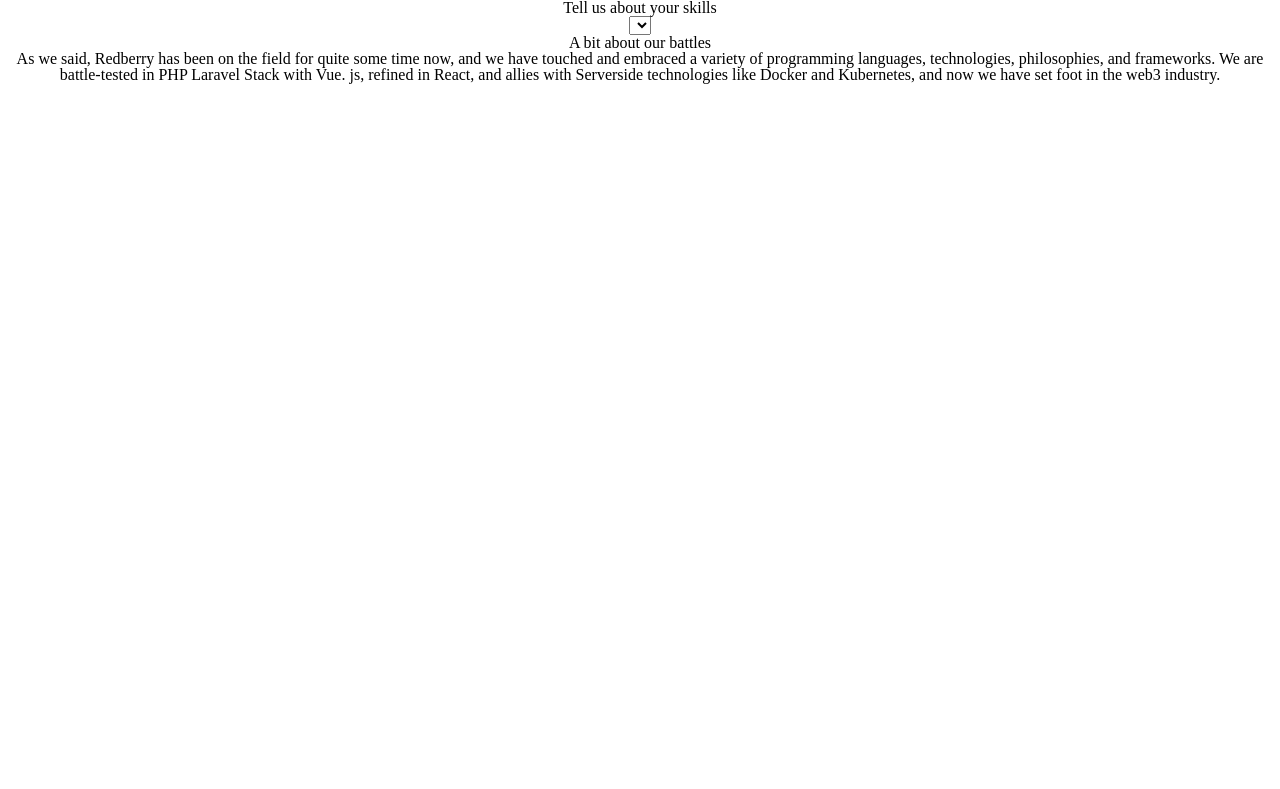
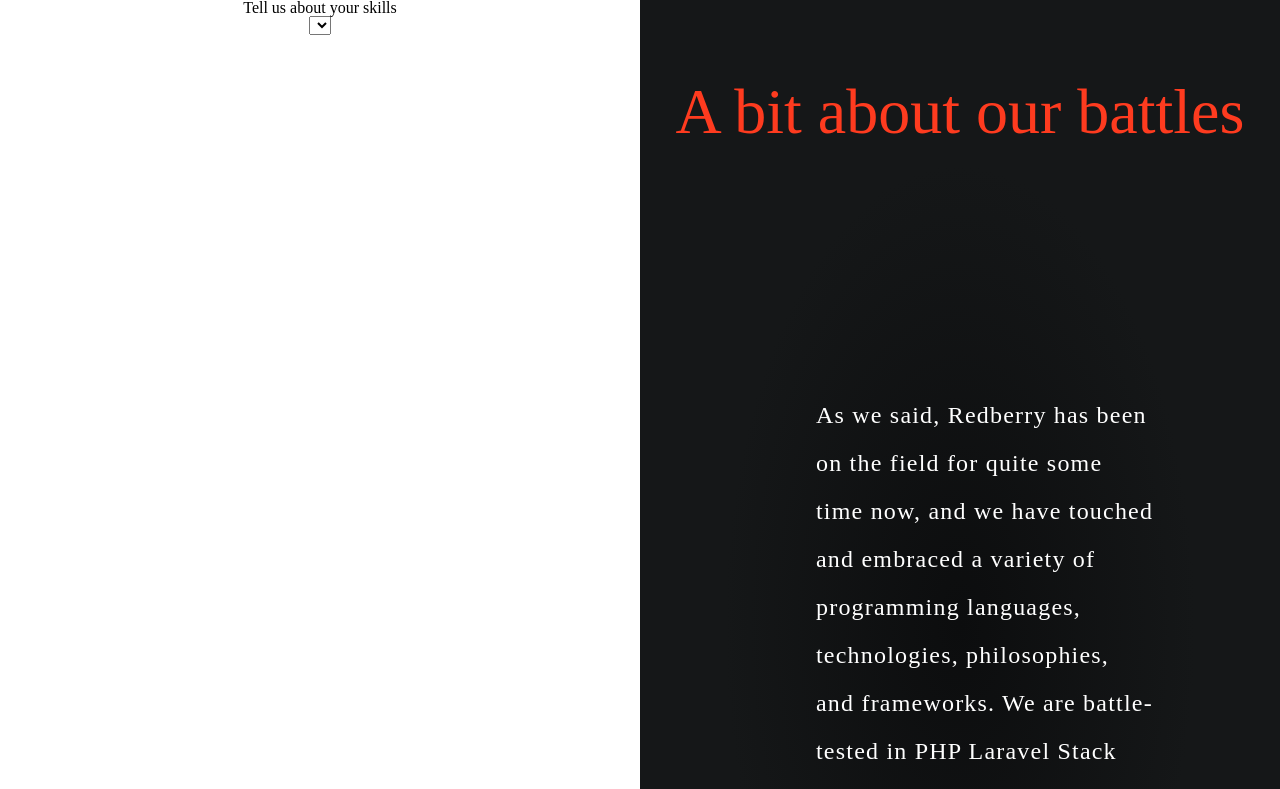
Before and after one commit to Demetrusa/RedBerry-Project, a React (Create React App) app in the folder my-app/: page / in a window 1280 px wide. Shown: the top 789 px of the page. Built offline with nearby package versions, Linux system fonts and the light colour scheme.

Commit message:
add skill Section styles

```diff
--- a/my-app/src/App.css
+++ b/my-app/src/App.css
@@ -1,16 +1,5 @@
 .App {
   text-align: center;
-}
-
-.App-header {
-  background-color: #282c34;
-  min-height: 100vh;
-  display: flex;
-  flex-direction: column;
-  align-items: center;
-  justify-content: center;
-  font-size: calc(10px + 2vmin);
-  color: white;
 }
 
 .App-link {
--- a/my-app/src/components/common/skill/Skill.css
+++ b/my-app/src/components/common/skill/Skill.css
@@ -0,0 +1,27 @@
+.skill {
+  display: flex;
+}
+
+.abouTSkill {
+  background-color: #ffff;
+  width: 50%;
+}
+
+.AboutRedberry {
+  width: 50%;
+  background: radial-gradient(50% 50% at 50% 50%, #0c0d0e 0%, #151718 73.44%);
+}
+.aboutreadberry-heading > h2 {
+  color: rgba(254, 59, 31, 1);
+  font-size: 64px;
+  line-height: 79px;
+  margin-top: 72px;
+}
+.AboutTextContent > p {
+  font-size: 24px;
+  line-height: 200%;
+  letter-spacing: 0.05em;
+  margin: 240px 126px 234px 176px;
+  color: #ffffff;
+  text-align: start;
+}
--- a/my-app/src/components/common/skill/Skill.js
+++ b/my-app/src/components/common/skill/Skill.js
@@ -1,27 +1,40 @@
-import React from "react";
+import React, { useState } from "react";
 import "./Skill.css";
 
 function Skill () {
+    const [skills, setSkill] = useState("");
     const skillApi = () => {
+        fetch("https://bootcamp-2022.devtest.ge/api/skills")
+        .then((response) => response.json())
+        .then((data)=>{
+            setSkill(data.setup + " ... " + data.title)
+        });
 
     }
     return (
         <div className="skill">
             <div className="abouTSkill">
+                <div className="skillHeading">
                     <h2>Tell us about your skills</h2>
-                <select name="custom-select" id="skillChange" >
-                    <option value="HTML"></option>
-                    <option value="CSS"></option>
-                    <option value="PHP"></option>
-                    <option value="Laravel"></option>
-                    <option value="React.JS"></option>
-                    <option value="Vue.JS"></option>
-                    <option value="Svelte"></option>
-                    <option value="Angular"></option>
+                </div>
+                <div className="skillForm">
+                <select name="custom-select" id="skillChange" placeholder="Skills" onClick={setSkill} >
+                    <option value="HTML">{skills}</option>
+                    <option value="CSS">{skills}</option>
+                    <option value="PHP">{skills}</option>
+                    <option value="Laravel">{skills}</option>
+                    <option value="React.JS">{skills}</option>
+                    <option value="Vue.JS">{skills}</option>
+                    <option value="Svelte">{skills}</option>
+                    <option value="Angular">{skills}</option>
                 </select>
                 </div>
+            </div>
             <div className="AboutRedberry">
+                <div className="aboutreadberry-heading">
                     <h2>A bit about our battles</h2>
+                </div>
+                <div className="AboutTextContent">
                     <p>
                     As we said, Redberry has been on the field for quite some time now,
                     and we have touched and embraced a variety of programming languages,
@@ -31,6 +44,7 @@ function Skill () {
                     </p>
                 </div>
             </div>
+        </div>
     )
 }
 export default Skill;
```
Lines whose indentation alone changed are shown as unchanged.
